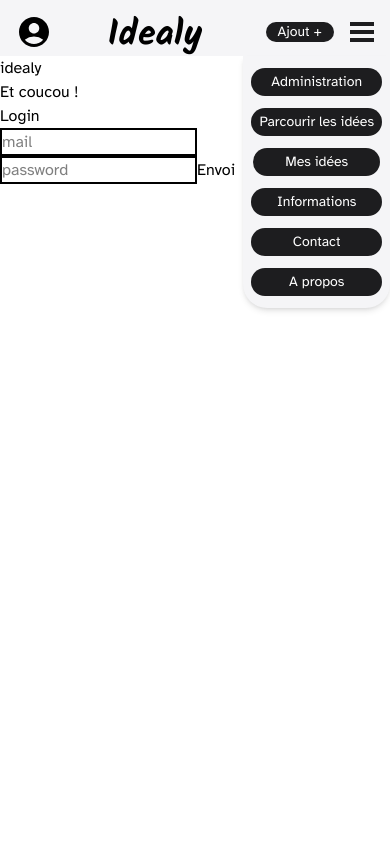
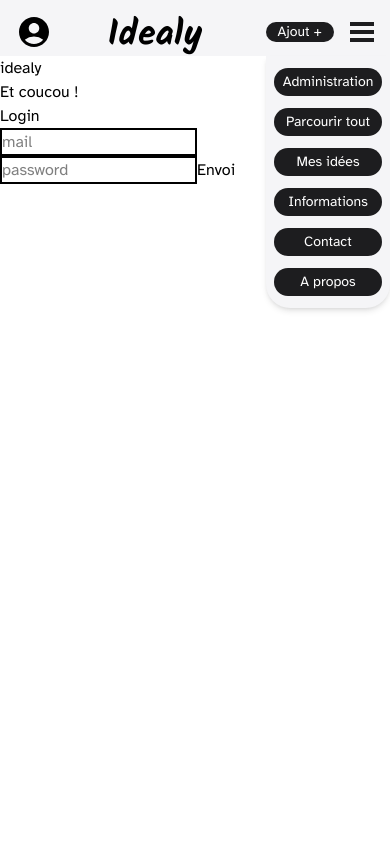
Before and after one commit to wildcodeschool-2025-03/js-p3-idealy, a React (Vite) app in the folder client/: page / in a window 390 px wide. Both pictures are taken after a click on the button 361 px from the left and 32 px from the top of the page. Shown: the top 844 px of the page. Built offline with nearby package versions, Linux system fonts and the light colour scheme.

Commit message:
Added redirection for admin

```diff
--- a/client/src/components/Header.tsx
+++ b/client/src/components/Header.tsx
@@ -25,6 +25,24 @@ function Header() {
     navigate("/parcourir", { state: { firstname, lastname } });
   };
 
+  // Probablement robustifier ça (en faisant une requete SQL pour aller chercher l'info par exemple)
+  const handleAdmin = () => {
+    setOpen(false);
+    const storedUser = localStorage.getItem("user");
+    if (storedUser) {
+      try {
+        const user = JSON.parse(storedUser);
+        if (user.isAdmin === true) {
+          navigate("/admin");
+        } else {
+          console.log("vous n'êtes pas admin");
+        }
+      } catch (e) {
+        // Optionnel : gérer l'erreur de parsing
+      }
+    }
+  };
+
   return (
     <>
       <div className="flex bg-greyBackground justify-between pt-2 px-4 relative items-center md:justify-center z-10">
@@ -37,12 +55,13 @@ function Header() {
           </h1>
         </Link>
         <div className="flex items-center space-x-2 md:absolute md:right-4">
-          <Link
-            to="/admin"
-            className="bg-blackBackground text-white rounded-2xl py-1 px-2 hidden md:block"
+          <button
+            type="button"
+            onClick={handleAdmin}
+            className="bg-blackBackground text-white rounded-2xl py-1 px-2 hidden md:block cursor-pointer"
           >
             Administration
-          </Link>
+          </button>
           <Link to="/compte">
             <MdAccountCircle className="text-4xl hidden md:block" />
           </Link>
@@ -71,44 +90,44 @@ function Header() {
               : "transform translate-x-full opacity-0"
           }`}
         >
+          <button
+            type="button"
+            onClick={handleAdmin}
+            className="block py-1 w-full bg-blackBackground rounded-2xl text-sm text-white cursor-pointer"
+          >
+            Administration
+          </button>
           <Link
-            to="/admin"
-            className="block py-1 px-2 bg-blackBackground rounded-2xl text-sm text-white"
+            to="/parcourir"
+            className="block py-1 px-3 w-full bg-blackBackground rounded-2xl text-sm text-white "
             onClick={() => setOpen(false)}
           >
-            Administration
-          </Link>
-          <Link
-            to="/parcourir"
-            className="block py-1 px-2 bg-blackBackground rounded-2xl text-sm text-white "
-            onClick={() => setOpen(false)}
-          >
-            Parcourir les idées
+            Parcourir tout
           </Link>
           <button
             type="button"
             onClick={handleMyIdeas}
-            className="px-8 py-1 bg-blackBackground text-white rounded-2xl text-sm"
+            className="block w-full py-1 bg-blackBackground text-white rounded-2xl text-sm cursor-pointer"
           >
             Mes idées
           </button>
           <Link
             to="/informations"
-            className="block py-1 px-2 bg-blackBackground rounded-2xl text-sm text-white "
+            className="block py-1 w-full bg-blackBackground rounded-2xl text-sm text-white "
             onClick={() => setOpen(false)}
           >
             Informations
           </Link>
           <Link
             to="/contact"
-            className="block py-1 px-2 bg-blackBackground rounded-2xl text-sm text-white "
+            className="block py-1 w-full bg-blackBackground rounded-2xl text-sm text-white "
             onClick={() => setOpen(false)}
           >
             Contact
           </Link>
           <Link
             to="/a-propos"
-            className="block py-1 px-2 bg-blackBackground rounded-2xl text-sm text-white "
+            className="block py-1 w-full bg-blackBackground rounded-2xl text-sm text-white "
             onClick={() => setOpen(false)}
           >
             A propos
```
